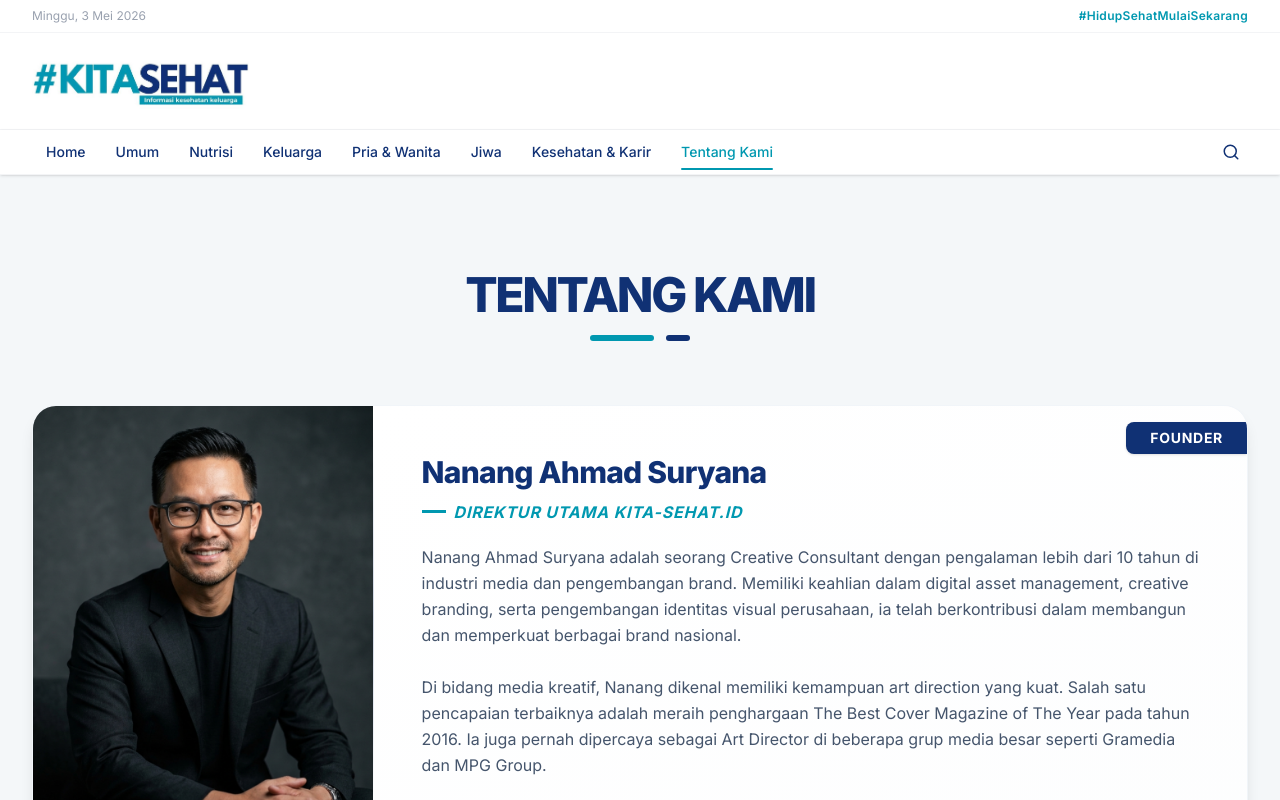
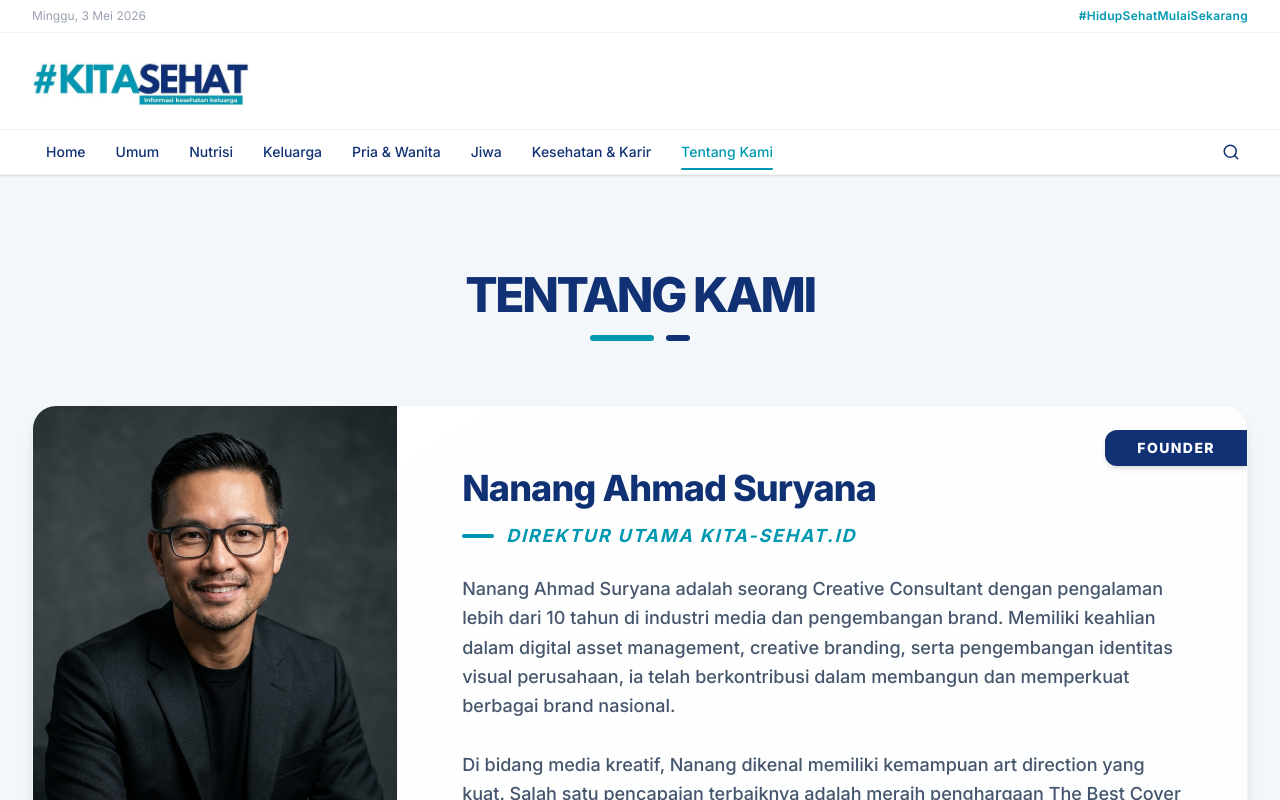
Before and after one commit to miftahsteven/kita-sehat-ng, a Next.js app: page /about-us in a window 1280 px wide. Shown: the top 800 px of the page. Built offline with nearby package versions, Linux system fonts and the light colour scheme; no server answers.

Commit message:
perbaikan about us

```diff
--- a/app/about-us/page.tsx
+++ b/app/about-us/page.tsx
@@ -24,45 +24,45 @@ async function getAboutSettings() {
 }
 
 const FounderCard = ({ name, title, bio, image, isFirst }: { name: string, title: string, bio: React.ReactNode, image: string, isFirst?: boolean }) => (
-  <div className="relative bg-white rounded-3xl shadow-lg overflow-hidden md:flex items-stretch border border-slate-100 transition-all hover:shadow-xl group mb-10">
+  <div className="relative bg-white rounded-3xl shadow-lg overflow-hidden md:flex items-stretch border border-slate-100 transition-all hover:shadow-xl group mb-12 min-h-[350px] md:min-h-[450px]">
     {/* FOUNDER Label */}
-    <div className="absolute top-4 right-0 z-10">
-      <div className="bg-[#103174] text-white py-1.5 px-6 rounded-l-lg font-bold tracking-wider text-xs md:text-sm uppercase shadow-sm">
+    <div className="absolute top-6 right-0 z-10">
+      <div className="bg-[#103174] text-white py-2 px-8 rounded-l-xl font-black tracking-widest text-xs md:text-sm uppercase shadow-md">
         FOUNDER
       </div>
     </div>
 
     {/* Image Section - Left (Fit to card height) */}
-    <div className="md:w-[28%] min-h-[300px] md:min-h-0 relative overflow-hidden bg-slate-100">
+    <div className="md:w-[30%] min-h-[350px] md:min-h-0 relative overflow-hidden bg-slate-100 shrink-0">
       <Image
         src={image || "/placeholder-founder.png"}
         alt={name}
         fill
-        className="object-cover transition-transform duration-500 group-hover:scale-105"
+        className="object-cover transition-transform duration-700 group-hover:scale-110"
         priority={isFirst}
         unoptimized={image.startsWith("data:")} // Allow base64 images
       />
     </div>
 
     {/* Vertical Line Separator (Desktop Only) */}
-    <div className="hidden md:block w-[1px] bg-gradient-to-b from-transparent via-[#103174]/20 to-transparent my-4"></div>
+    <div className="hidden md:block w-[1px] bg-gradient-to-b from-transparent via-[#103174]/10 to-transparent my-10"></div>
 
     {/* Content Section - Right */}
-    <div className="md:w-[72%] p-8 md:p-12 flex flex-col justify-center bg-gradient-to-br from-white to-slate-50/30">
-      <div className="space-y-5">
+    <div className="md:w-[70%] p-8 md:p-16 flex flex-col justify-start bg-gradient-to-br from-white to-slate-50/50">
+      <div className="space-y-6">
         <div>
-          <h2 className="text-2xl md:text-3xl font-black text-[#103174] leading-tight tracking-tight">
+          <h2 className="text-3xl md:text-4xl font-black text-[#103174] leading-none tracking-tight">
             {name}
           </h2>
-          <div className="flex items-center gap-2 mt-2">
-            <div className="h-[3px] w-6 bg-[#0098b0]"></div>
-            <p className="text-sm md:text-base font-bold text-[#0098b0] italic uppercase tracking-wider">
+          <div className="flex items-center gap-3 mt-4">
+            <div className="h-[4px] w-8 bg-[#0098b0] rounded-full"></div>
+            <p className="text-sm md:text-lg font-bold text-[#0098b0] italic uppercase tracking-widest">
               {title}
             </p>
           </div>
         </div>
 
-        <div className="space-y-4 text-slate-600 text-sm md:text-base leading-relaxed font-normal whitespace-pre-line">
+        <div className="space-y-5 text-slate-600 text-base md:text-lg leading-relaxed font-medium whitespace-pre-line">
           {bio}
         </div>
       </div>
```
